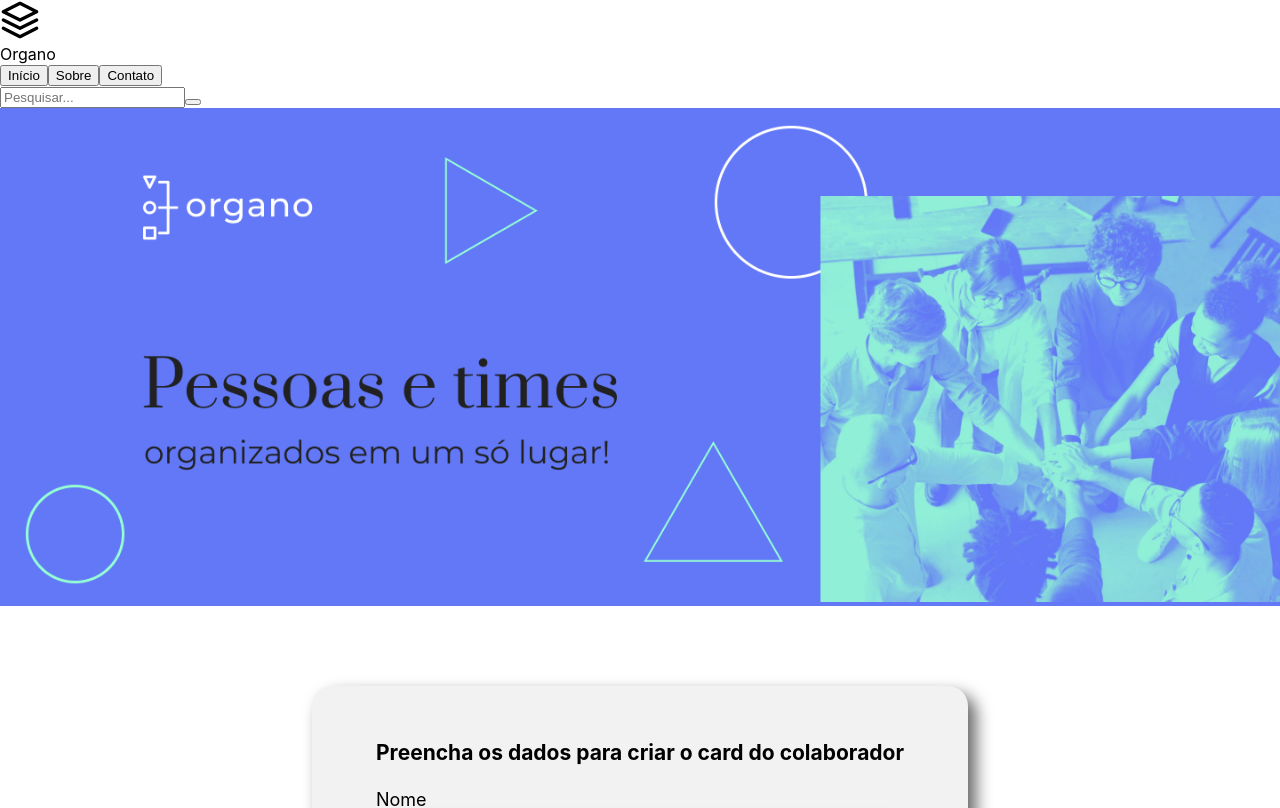
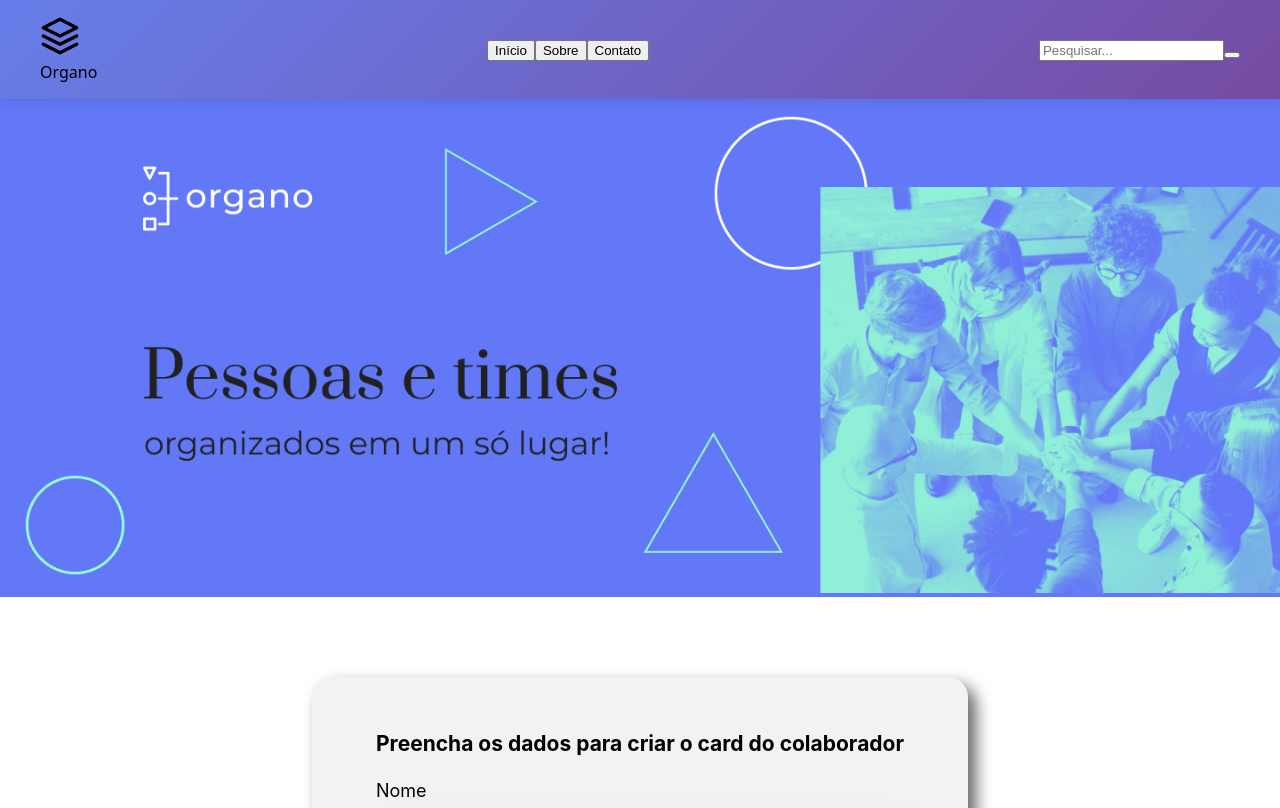
Before and after one commit to juancarlomartins/Projeto-organo, a React (Create React App) app: page / in a window 1280 px wide. Shown: the top 808 px of the page. Built offline with nearby package versions, Linux system fonts and the light colour scheme.

Commit message:
Estilo do cabeçalho

```diff
--- a/src/componentes/Cabeçalho/Cabecalho.css
+++ b/src/componentes/Cabeçalho/Cabecalho.css
@@ -0,0 +1,24 @@
+.cabecalho {
+    background: linear-gradient(135deg, #667eea 0%, #764ba2 100%);
+    box-shadow: 0 2px 10px rgba(0, 0, 0, 0.1);
+    position: sticky;
+    top: 0;
+    z-index: 1000;
+    font-family: system-ui, -apple-system, BlinkMacSystemFont, 'Segoe UI', Roboto, Oxygen, Ubuntu, Cantarell, 'Open Sans', 'Helvetica Neue', sans-serif;
+}
+
+.cabecalho-conteiner {
+    max-width: 1200px;
+    margin: 0 auto;
+    padding: 1rem 2rem;
+    display: flex;
+    align-items: center;
+    justify-content: space-between;
+    gap: 2rem;
+    position: relative;
+}
+
+.logo-contiener {
+    display: flex;
+
+}
```
